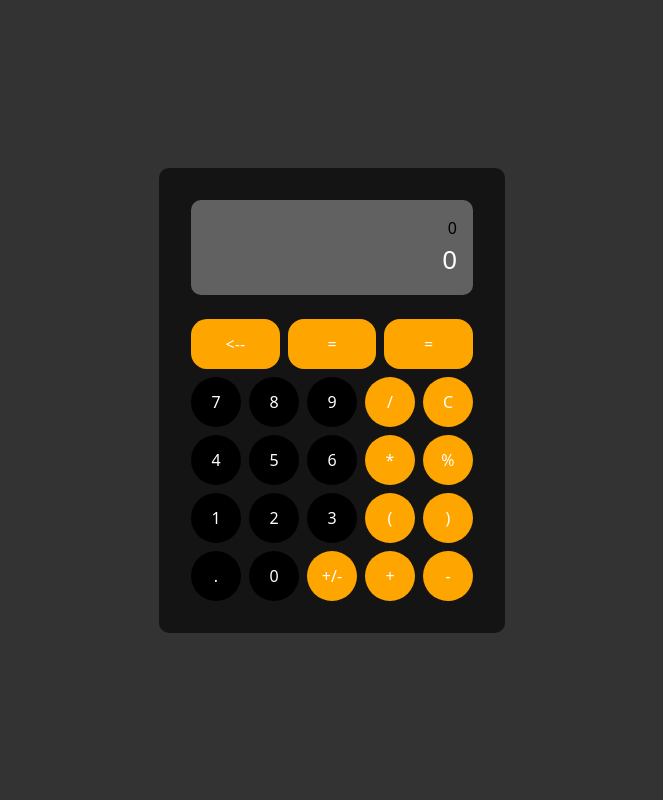
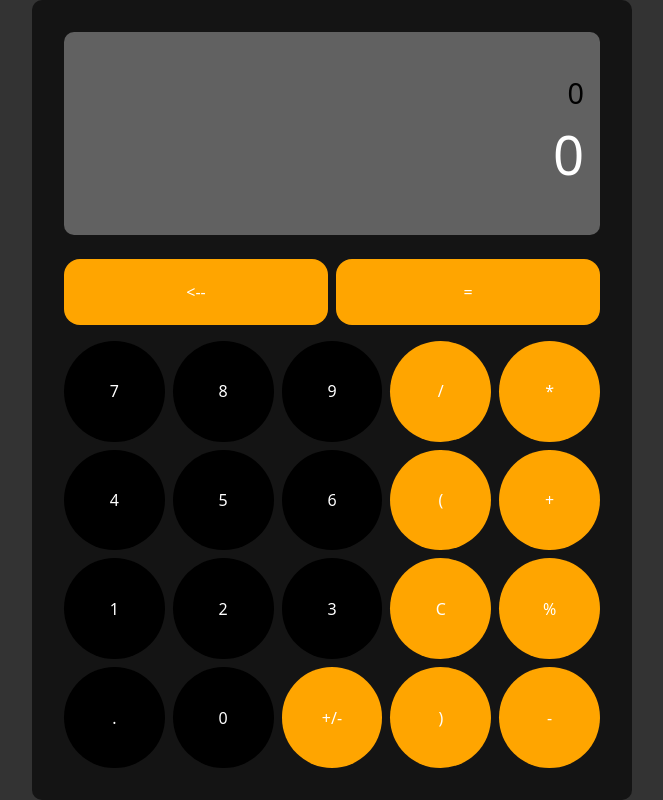
Before and after one commit to StefanZagarov/React-Calculator, a React (Vite) app: page / in a window 1280 px wide. Shown: the whole page, without its empty margins (308-971 px from the left). Built offline with nearby package versions, Linux system fonts and the light colour scheme.

Commit message:
Elements now scale with screen size

```diff
--- a/src/App.css
+++ b/src/App.css
@@ -10,50 +10,27 @@
   flex-direction: column;
 
   border-radius: 10px;
+
+  width: 90vw;
+  max-width: 600px;
+  min-width: 350px;
   padding: 2em;
 
   gap: 0.5em;
 
   background-color: rgb(20, 20, 20);
+
+  aspect-ratio: 3 / 4;
 }
 
-.screen {
+.screen,
+.buttons,
+.row {
   display: flex;
-
   gap: 0.5em;
+  flex: 1;
 }
 
 .buttons {
-  display: flex;
-  gap: 0.5em
+  flex-direction: column;
 }
-
-.top-buttons {
-  display: flex;
-  gap: 0.5em;
-}
-
-.row {
-  display: flex;
-  justify-content: space-between;
-  gap: 0.5em;
-}
-
-.row-functions {
-  display: flex;
-  flex-direction: column;
-  justify-content: space-between;
-  gap: 0.5em;
-}
-
-.left-panel {
-  display: flex;
-  flex-direction: column;
-  gap: 0.5em
-}
-
-.right-panel {
-  display: flex;
-
-  gap: 0.5em
-}
--- a/src/App.tsx
+++ b/src/App.tsx
@@ -35,58 +35,46 @@ function App() {
           <CalcScreen input={input} result={result} />
         </div>
 
-        <div className="top-buttons">
+        <div className="buttons">
+          <div className="row">
             <Button variant="function-top" value='<--' onClick={handleClick} />
-          <Button variant="function-top" value='=' onClick={handleClick} />
             <Button variant="function-top" value='=' onClick={handleClick} />
           </div>
 
-        <div className="buttons">
-          <div className="left-panel">
           <div className="row">
             <Button value='7' onClick={handleClick} />
             <Button value='8' onClick={handleClick} />
             <Button value='9' onClick={handleClick} />
+            <Button variant="function" value='/' onClick={handleClick} />
+            <Button variant="function" value='*' onClick={handleClick} />
           </div>
 
           <div className="row">
             <Button value='4' onClick={handleClick} />
             <Button value='5' onClick={handleClick} />
             <Button value='6' onClick={handleClick} />
+            <Button variant="function" value='(' onClick={handleClick} />
+            <Button variant="function" value='+' onClick={handleClick} />
           </div>
 
           <div className="row">
             <Button value='1' onClick={handleClick} />
             <Button value='2' onClick={handleClick} />
             <Button value='3' onClick={handleClick} />
+            <Button variant="function" value='C' onClick={handleClick} />
+            <Button variant="function" value='%' onClick={handleClick} />
           </div>
 
           <div className="row">
             <Button value='.' onClick={handleClick} />
             <Button value='0' onClick={handleClick} />
             <Button variant="function" value='+/-' onClick={handleClick} />
-            </div>
-          </div>
-
-          <div className="right-panel">
-            <div className="row-functions">
-              <Button variant="function" value='/' onClick={handleClick} />
-              <Button variant="function" value='*' onClick={handleClick} />
-              <Button variant="function" value='(' onClick={handleClick} />
-              <Button variant="function" value='+' onClick={handleClick} />
-            </div>
-
-            <div className="row-functions">
-              <Button variant="function" value='C' onClick={handleClick} />
-              <Button variant="function" value='%' onClick={handleClick} />
             <Button variant="function" value=')' onClick={handleClick} />
             <Button variant="function" value='-' onClick={handleClick} />
           </div>
         </div>
-
       </div>
-      </div>
-    </div>
+    </div >
   );
 }
 
--- a/src/components/button/Button.module.css
+++ b/src/components/button/Button.module.css
@@ -1,33 +1,28 @@
-.btn {
-    width: 50px;
-    height: 50px;
+.btn,
+.fn-btn,
+.fn-btn-top {
+    min-width: 50px;
+    min-height: 50px;
+    max-width: 100%;
+    max-height: 100%;
 
     border-radius: 50%;
 
     background-color: rgb(0, 0, 0);
     color: white;
+
+    flex: 1 1 0;
+    aspect-ratio: 1 / 1;
 }
 
-.fn-btn {
-    width: 50px;
-    height: 50px;
-
-    border-radius: 50%;
-
+.fn-btn,
+.fn-btn-top {
     background-color: orange;
-    color: white;
 }
 
 .fn-btn-top {
-    width: 50px;
-    height: 50px;
+    aspect-ratio: 4 / 1;
 
     border-radius: 1em;
-
-    background-color: orange;
-    color: white;
-
-    flex-grow: 1;
-
-    margin-top: 1em;
+    margin-bottom: 0.5em;
 }
--- a/src/components/screen/CalcScreen.module.css
+++ b/src/components/screen/CalcScreen.module.css
@@ -1,25 +1,31 @@
 .screen {
     background-color: rgb(97, 97, 97);
-    color: black;
+
+    text-align: right;
+    display: flex;
+    flex-direction: column;
+    justify-content: center;
 
     min-width: 100%;
-    max-width: 100%;
 
     border-radius: 10px;
 
     padding: 1em;
 
-    text-align: right;
+    margin-bottom: 1em;
+
+    aspect-ratio: 4 / 1;
 }
 
 .input {
-    font-size: 16px;
-    color: rgb(0, 0, 0);
+    font-size: clamp(1.4rem, 4.5vw, 1.8rem);
+    color: black;
 
     text-wrap: balance;
 }
 
 .result {
-    font-size: 26px;
+    font-size: clamp(2.4rem, 7vw, 3.4rem);
+
     color: white;
 }
```
Lines whose indentation alone changed are shown as unchanged.
